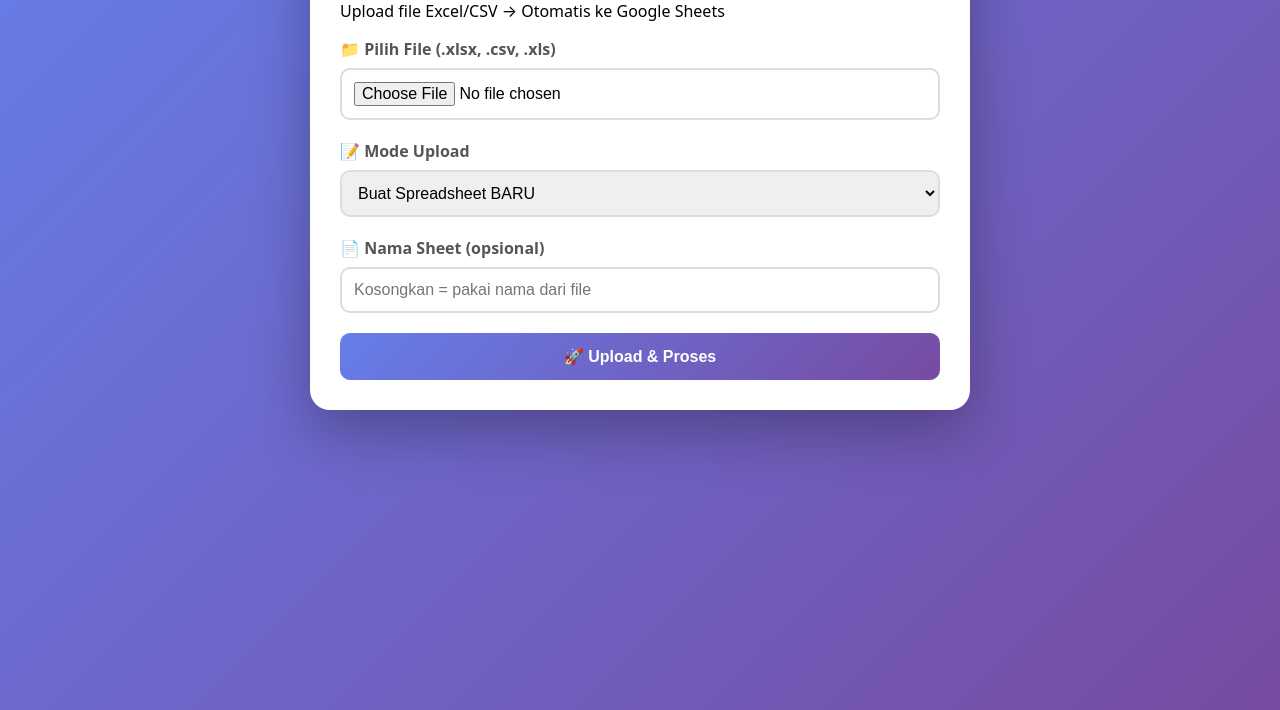
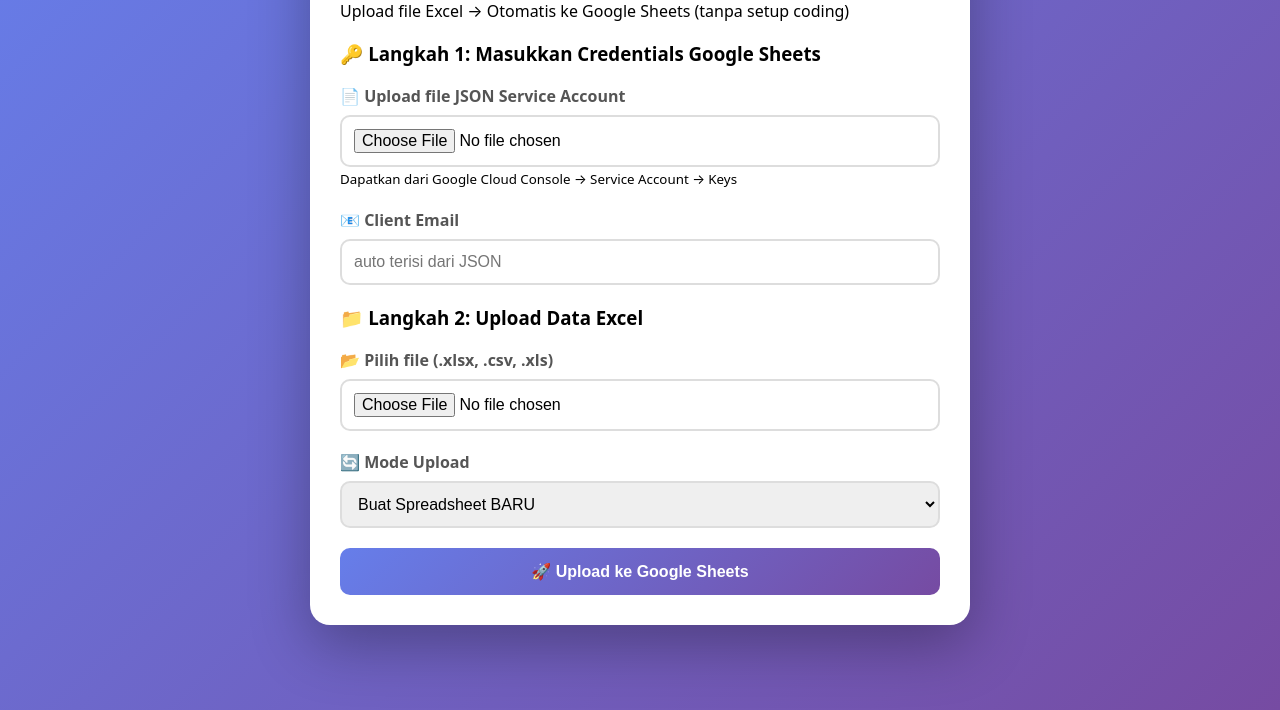
Before and after one commit to TheGeneral-Meta/Upload-Form, a plain HTML site: page index.html in a window 1280 px wide. Shown: the part 130-840 px from the top of the page. Drawn offline with Linux system fonts and the light colour scheme.

Commit message:
Update index.html

```diff
--- a/index.html
+++ b/index.html
@@ -3,22 +3,38 @@
 <head>
     <meta charset="UTF-8">
     <meta name="viewport" content="width=device-width, initial-scale=1.0">
-    <title>Rekap Data Uploader</title>
-    <link rel="stylesheet" href="/style.css">
+    <title>Rekap Data Uploader - Auto Google Sheets</title>
+    <link rel="stylesheet" href="style.css">
+    <script src="https://cdn.sheetjs.com/xlsx-0.20.2/package/dist/xlsx.full.min.js"></script>
 </head>
 <body>
     <div class="container">
-        <h1>📊 Upload Data Rekap</h1>
-        <p>Upload file Excel/CSV → Otomatis ke Google Sheets</p>
+        <h1>📊 Rekap Data Uploader</h1>
+        <p>Upload file Excel → Otomatis ke Google Sheets (tanpa setup coding)</p>
 
-        <form id="uploadForm">
+        <div class="step">
+            <h3>🔑 Langkah 1: Masukkan Credentials Google Sheets</h3>
             <div class="form-group">
-                <label>📁 Pilih File (.xlsx, .csv, .xls)</label>
-                <input type="file" id="fileInput" accept=".xlsx,.csv,.xls" required>
+                <label>📄 Upload file JSON Service Account</label>
+                <input type="file" id="jsonFileInput" accept=".json">
+                <small>Dapatkan dari Google Cloud Console → Service Account → Keys</small>
             </div>
 
             <div class="form-group">
-                <label>📝 Mode Upload</label>
+                <label>📧 Client Email</label>
+                <input type="text" id="clientEmail" placeholder="auto terisi dari JSON" readonly>
+            </div>
+        </div>
+
+        <div class="step">
+            <h3>📁 Langkah 2: Upload Data Excel</h3>
+            <div class="form-group">
+                <label>📂 Pilih file (.xlsx, .csv, .xls)</label>
+                <input type="file" id="excelFileInput" accept=".xlsx,.csv,.xls">
+            </div>
+
+            <div class="form-group">
+                <label>🔄 Mode Upload</label>
                 <select id="mode">
                     <option value="new">Buat Spreadsheet BARU</option>
                     <option value="existing">Tambahkan ke Spreadsheet EXISTING</option>
@@ -29,27 +45,22 @@
                 <label>🔗 Spreadsheet ID (contoh: 1ABC123xyz)</label>
                 <input type="text" id="spreadsheetId" placeholder="Masukkan ID Google Sheets">
             </div>
+        </div>
 
-            <div class="form-group">
-                <label>📄 Nama Sheet (opsional)</label>
-                <input type="text" id="sheetName" placeholder="Kosongkan = pakai nama dari file">
-            </div>
-
-            <button type="submit" id="submitBtn">🚀 Upload & Proses</button>
-        </form>
-
-        <div id="result" style="display:none;">
-            <h3>✅ Hasil Upload</h3>
-            <p id="resultMessage"></p>
-            <a id="resultLink" href="#" target="_blank">🔗 Buka Google Sheets</a>
-        </div>
+        <button id="uploadBtn" disabled>🚀 Upload ke Google Sheets</button>
 
         <div id="loading" style="display:none;">
             <div class="spinner"></div>
             <p>Memproses data, mohon tunggu...</p>
         </div>
+
+        <div id="result" style="display:none;">
+            <h3>✅ Berhasil!</h3>
+            <p id="resultMessage"></p>
+            <a id="resultLink" href="#" target="_blank">🔗 Buka Google Sheets</a>
+        </div>
     </div>
 
-    <script src="/script.js"></script>
+    <script src="script.js"></script>
 </body>
 </html>
```
